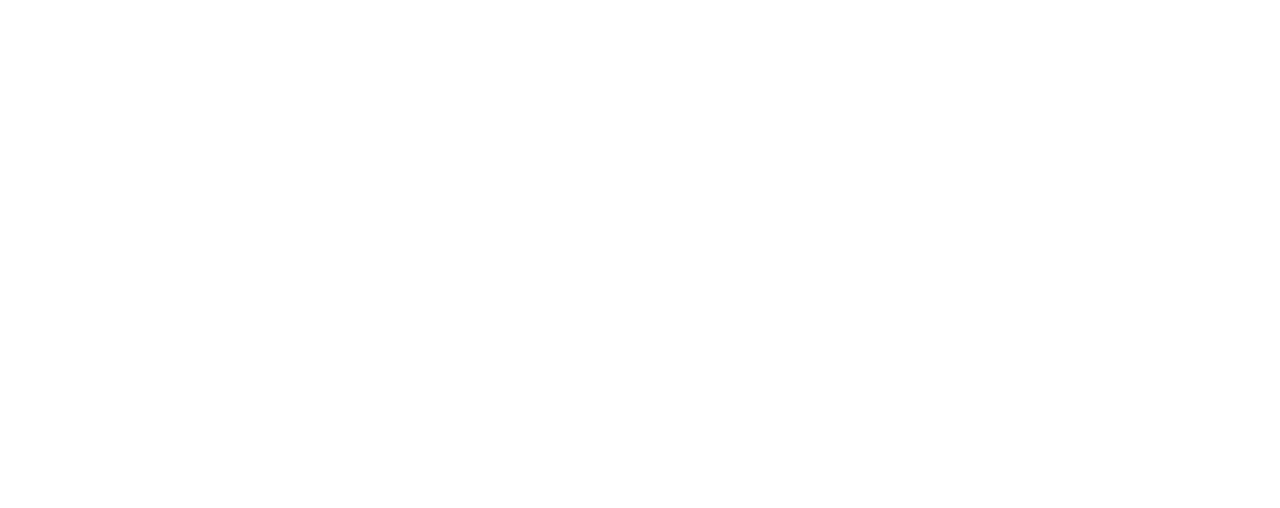
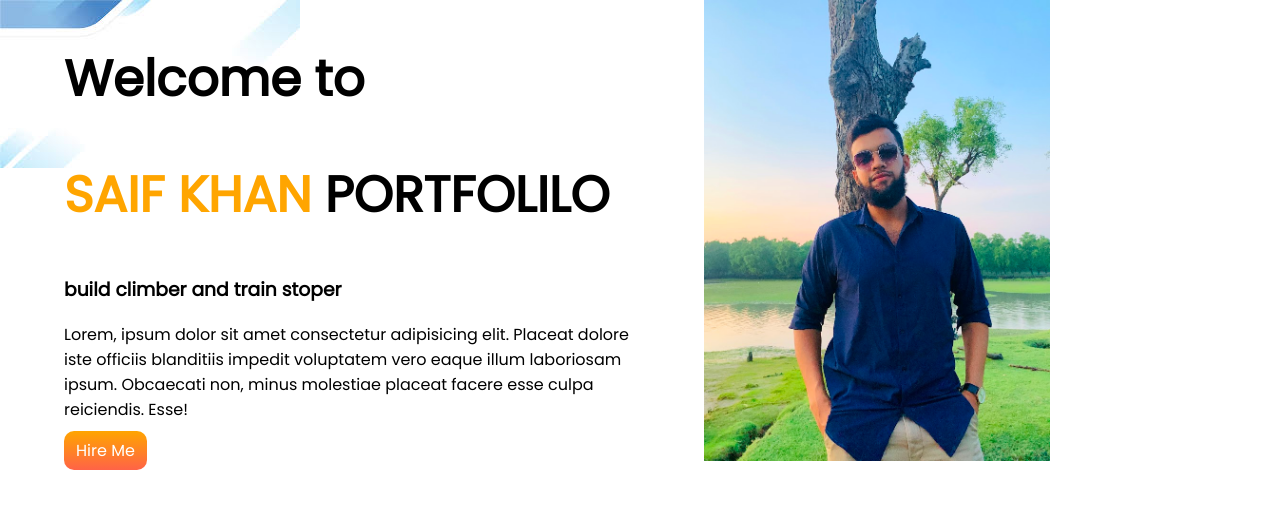
Before and after one commit to saif26573/protfolio, a plain HTML site: page index.html in a window 1280 px wide. Drawn offline with Linux system fonts and the light colour scheme.

Commit message:
top-setn added

```diff
--- a/index.html
+++ b/index.html
@@ -1,13 +1,33 @@
 <!DOCTYPE html>
 <html lang="en">
+
 <head>
     <meta charset="UTF-8">
     <meta http-equiv="X-UA-Compatible" content="IE=edge">
     <meta name="viewport" content="width=device-width, initial-scale=1.0">
     <title>FIRST PORTFOLILO</title>
+    <link rel="preconnect" href="https://fonts.googleapis.com">
+    <link rel="preconnect" href="https://fonts.gstatic.com" crossorigin>
+    <link href="https://fonts.googleapis.com/css2?family=Poppins&display=swap" rel="stylesheet">
     <link rel="stylesheet" href="style.css">
 </head>
+
 <body>
+    <section class="top-banner">
+        <div class="half-width">
+            <h1>Welcome to </h1>
+            <h1> <span class="orange-color"> SAIF KHAN </span>PORTFOLILO</h1>
+            <h3>build climber and train stoper</h3>
+            <p>Lorem, ipsum dolor sit amet consectetur adipisicing elit. Placeat dolore iste officiis blanditiis impedit
+                voluptatem vero eaque illum laboriosam ipsum. Obcaecati non, minus molestiae placeat facere esse culpa
+                reiciendis. Esse!</p>
+            <a class="link-btn" target="_blank" href="https://www.facebook.com/profile.php?id=100020455127416">Hire
+                Me</a>
+        </div>
+        <div class="half-width">
+            <img src="image/kh.jpg" alt="">
+        </div>
+    </section>
+</body>
 
-</body>
 </html>
--- a/style.css
+++ b/style.css
@@ -0,0 +1,41 @@
+body {
+    font-family: 'Poppins', sans-serif;
+    margin: 0;
+}
+
+.top-banner {
+    background-image: url(image/images.jpeg);
+    background-repeat: no-repeat;
+    size: cover;
+    margin-left: 0;
+}
+
+h1 {
+    font-size: 50px;
+}
+
+.orange-color {
+
+    color: orange;
+}
+
+section {
+    display: flex;
+}
+
+.half-width {
+    width: 50%;
+    padding-left: 5%;
+}
+
+.half-width img {
+    width: 60%;
+}
+
+.link-btn {
+    text-decoration: none;
+    background-image: linear-gradient(orange, tomato);
+    padding: 8px 12px;
+    border-radius: 10px;
+    color: white;
+}
```
Also changed, not shown: image/flat-geometric-background_23-2148948420.webp (added), image/images.jpeg (added), image/kh.jpg (added).
